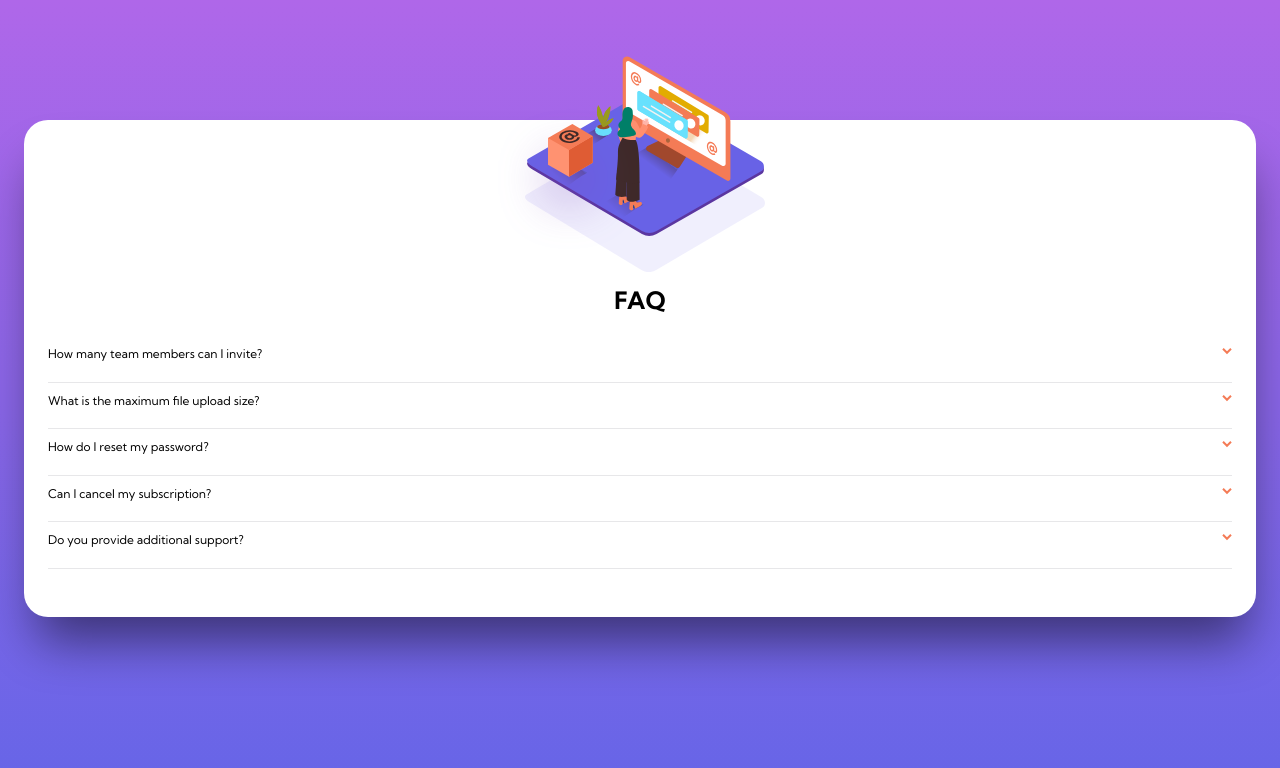
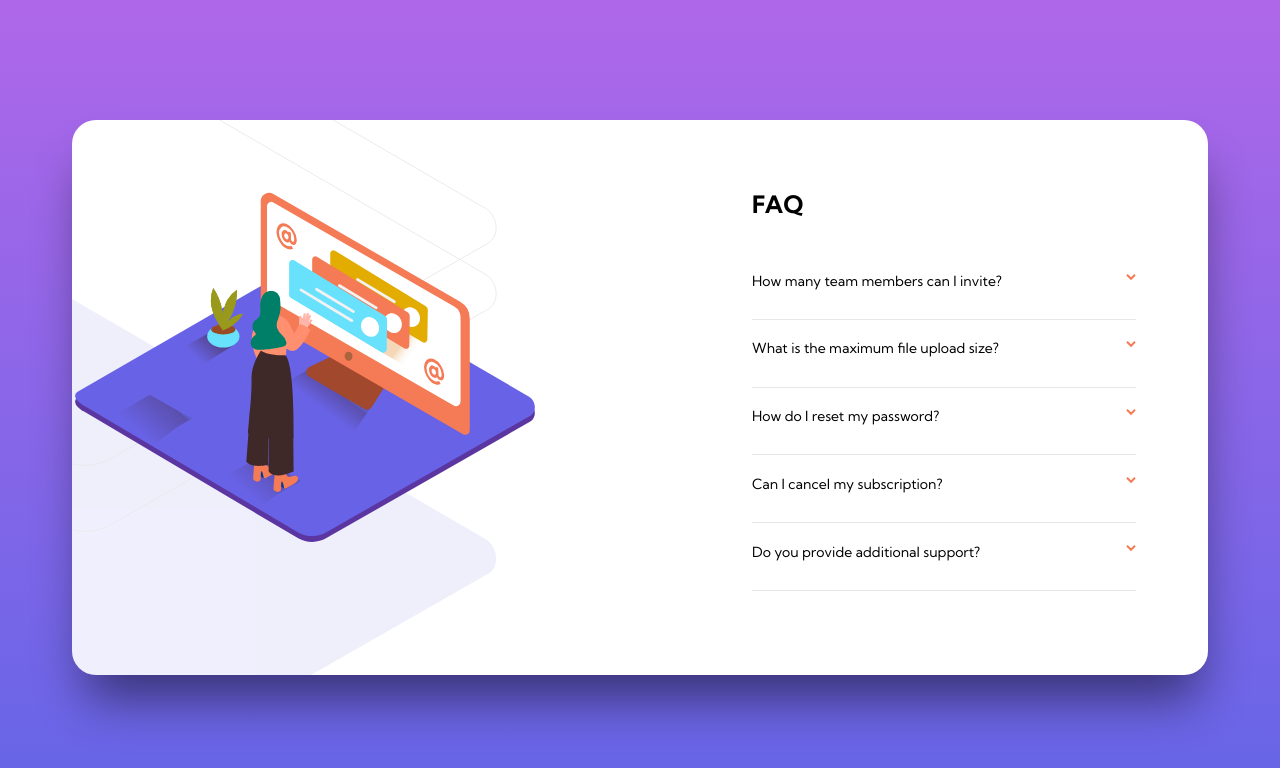
Before and after one commit to Pleopleq/faq-accordion-card-main, a plain HTML site: page index.html in a window 1280 px wide. Drawn offline with Linux system fonts and the light colour scheme.

Commit message:
Finished 1024px width design

```diff
--- a/index.js
+++ b/index.js
@@ -4,14 +4,14 @@ document.addEventListener("DOMContentLoaded", function(event) {
     const hiddenOption = document.querySelectorAll(".dropdowns-dropdown__hidden")
     const arrows = document.querySelectorAll(".dropdowns-option__icon")
 
-    arrows.forEach((arrow, index) => arrow.addEventListener("click", () => {
-        if(arrow.classList.contains("dropdowns-option__iconRotate")){
-            arrow.classList.remove("dropdowns-option__iconRotate")
-            visibleOption[index].attributes.removeNamedItem("style")
+    visibleOption.forEach((option, index) => option.addEventListener("click", (e) => {
+        if(arrows[index].classList.contains("dropdowns-option__iconRotate")){
+            arrows[index].classList.remove("dropdowns-option__iconRotate")
+            option.attributes.removeNamedItem("style")
             hiddenOption[index].style.display = "none"
         } else {
-            arrow.classList.add("dropdowns-option__iconRotate")
-            visibleOption[index].style.fontWeight = "700"
+            arrows[index].classList.add("dropdowns-option__iconRotate")
+            option.style.fontWeight = "700"
             hiddenOption[index].classList.add("fade-in")
             hiddenOption[index].style.display = "block"
         }
--- a/styles/main.scss
+++ b/styles/main.scss
@@ -15,7 +15,6 @@ html {
     font-family: 'Kumbh Sans', sans-serif;
     font-size: $Font-size;
     box-sizing: content-box;
-
 }
 
 
@@ -72,18 +71,13 @@ html {
 
     .dropdowns-option {
         padding: 1rem 0 1rem 0;
-
-    }
-
-    .dropdowns-option:hover {
-        font-weight: 700;
     }
 
     .dropdowns-option__icon {
-    -webkit-transition: -webkit-transform .3s ease-in-out;
-    -ms-transition: -ms-transform .3s ease-in-out;
-    transition: transform .3s ease-in-out;
-    float: right;
+        -webkit-transition: -webkit-transform .3s ease-in-out;
+        -ms-transition: -ms-transform .3s ease-in-out;
+        transition: transform .3s ease-in-out;
+        float: right;
     }
 
     .dropdowns-option__iconRotate {
@@ -102,6 +96,67 @@ html {
         .dropdowns-dropdown__hidden{
             display: none;
             padding-right: 12px;
+        }
+    }
+}
+
+@media (min-width: 1024px) {
+    .dropdowns-option:hover {
+        font-weight: 700;
+    }
+
+    .container {
+        flex-direction: row-reverse;
+        justify-content: space-between;
+        margin-left: 6rem;
+        margin-right: 6rem;
+        position: relative;
+        overflow: hidden;
+
+        .hero {
+            position: absolute;
+            top: 13%;
+            z-index: 2;
+            margin-left: auto;
+            margin-right: auto;
+            left: -59%;
+            right: 0;
+            text-align: center;
+            width: 460px;
+            content: url("../images/illustration-woman-online-desktop.svg");
+        }
+
+        .hero-shadow {
+            position: absolute;
+            top: -28%;
+            z-index: 1;
+            margin-left: auto;
+            margin-right: auto;
+            left: -100%;
+            right: 0;
+            text-align: center;
+            content: url("../images/bg-pattern-desktop.svg");
+            width: 850px;
+        }
+
+        .content {
+        padding: 3rem 2rem 3rem 0;
+        margin: 2rem 4rem 4rem 0rem;
+        float: right;
+
+            .content-header{
+                text-align: left;
+                padding-bottom: 1rem;
+            }
+
+            .dropdowns {
+                width: 30vw;
+                text-align: left;
+                font-size: 14px;
+                .dropdowns-option {
+                    padding: 1.8rem 0 1.8rem 0;
+                }
+            }
         }
     }
 }
```
Also changed, not shown: styles/main.css, 1 other file.
